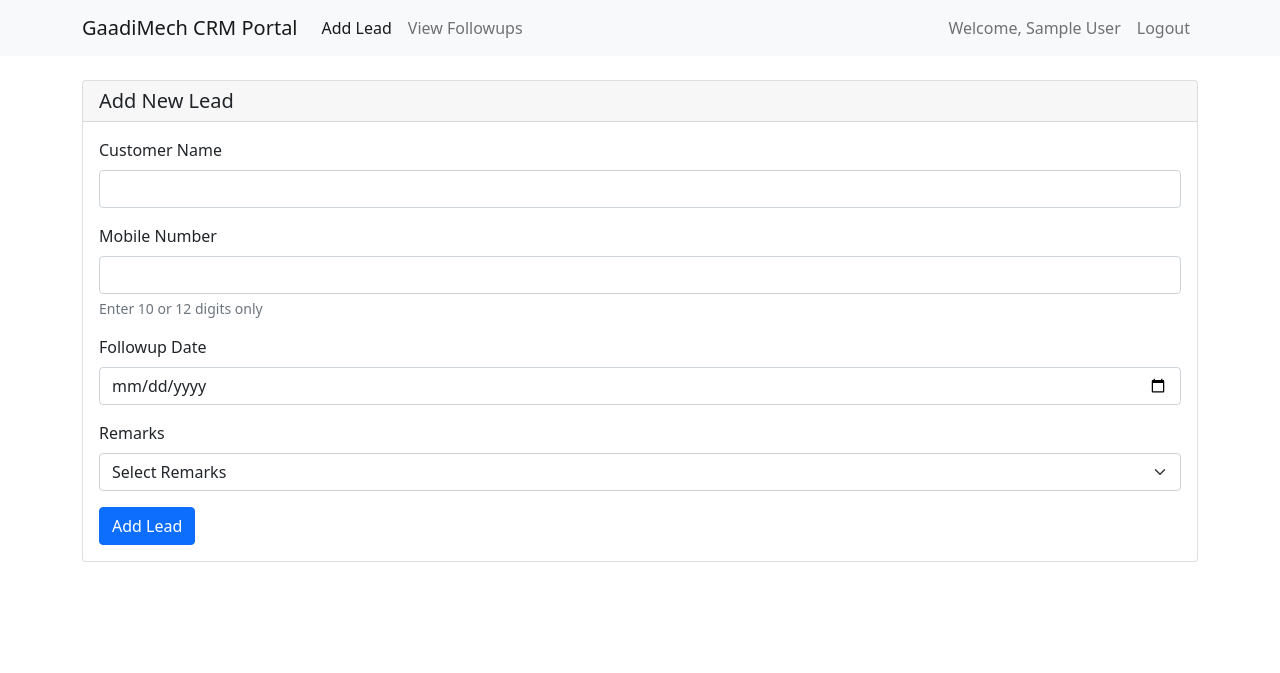
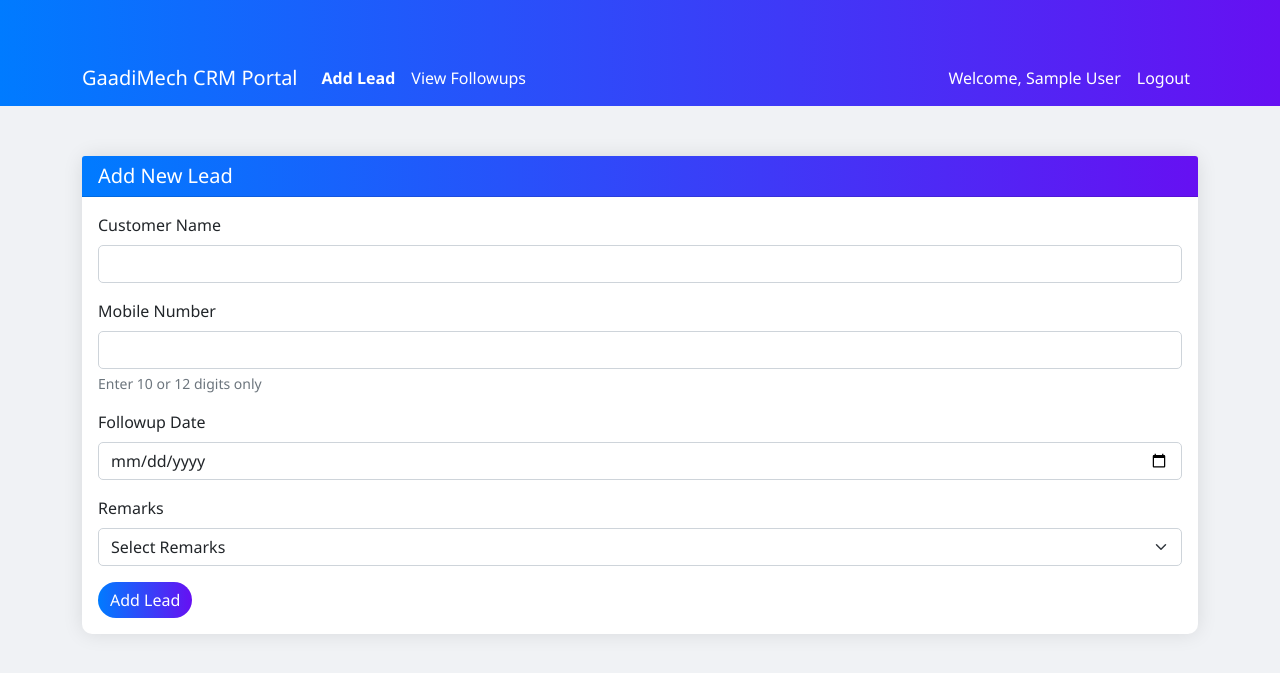
Before and after one commit to gaadimech/GaadiMech-CRM-aws, a Flask app: page / in a window 1280 px wide. Shown: the top 673 px of the page. Run offline with Flask 3, Linux system fonts and the light colour scheme; the visitor is signed in with stand-in values (Sample User, id 1); data comes from the database, SQL or seed files in the repository.

Commit message:
Update files with latest changes

```diff
--- a/templates/index.html
+++ b/templates/index.html
@@ -5,9 +5,49 @@
     <meta name="viewport" content="width=device-width, initial-scale=1.0">
     <title>GaadiMech CRM Portal - Add Lead</title>
     <link href="https://cdn.jsdelivr.net/npm/bootstrap@5.1.3/dist/css/bootstrap.min.css" rel="stylesheet">
+    <style>
+        body {
+            background-color: #f0f2f5;
+            font-family: 'Segoe UI', Tahoma, Geneva, Verdana, sans-serif;
+        }
+        .navbar {
+            background: linear-gradient(to right, #007bff, #6610f2);
+        }
+        .navbar-brand, .nav-link {
+            color: white !important;
+        }
+        .nav-link.active {
+            font-weight: bold;
+        }
+        .container {
+            margin-top: 50px;
+        }
+        .card {
+            border: none;
+            border-radius: 10px;
+            box-shadow: 0 0 20px rgba(0, 0, 0, 0.1);
+        }
+        .card-header {
+            border-top-left-radius: 10px;
+            border-top-right-radius: 10px;
+            background: linear-gradient(to right, #007bff, #6610f2);
+            color: white;
+        }
+        .btn-primary {
+            background: linear-gradient(to right, #007bff, #6610f2);
+            border: none;
+            border-radius: 20px;
+        }
+        .btn-primary:hover {
+            background: linear-gradient(to right, #6610f2, #007bff);
+        }
+        .form-control, .form-select {
+            border-radius: 5px;
+        }
+    </style>
 </head>
 <body>
-    <nav class="navbar navbar-expand-lg navbar-light bg-light">
+    <nav class="navbar navbar-expand-lg">
         <div class="container">
             <a class="navbar-brand" href="/">GaadiMech CRM Portal</a>
             <button class="navbar-toggler" type="button" data-bs-toggle="collapse" data-bs-target="#navbarNav">
@@ -34,7 +74,7 @@
         </div>
     </nav>
 
-    <div class="container mt-4">
+    <div class="container">
         {% with messages = get_flashed_messages(with_categories=true) %}
             {% if messages %}
                 {% for category, message in messages %}
```
Also changed, not shown: templates/edit_lead.html (+46 -3 lines), templates/login.html (+30 -5 lines).
